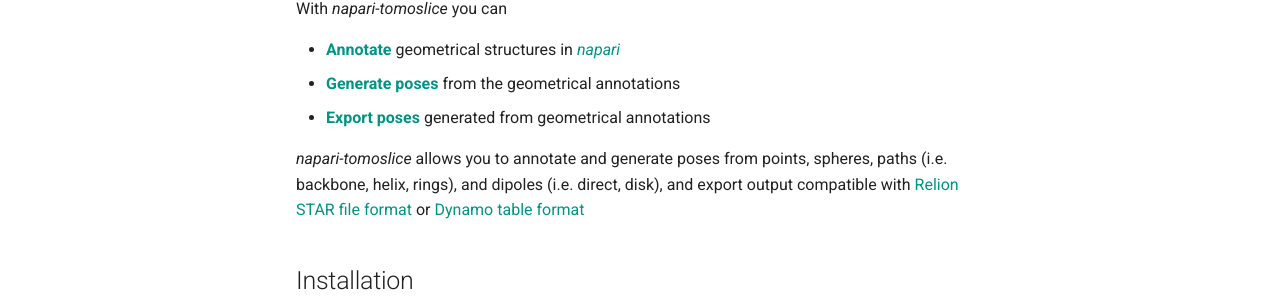
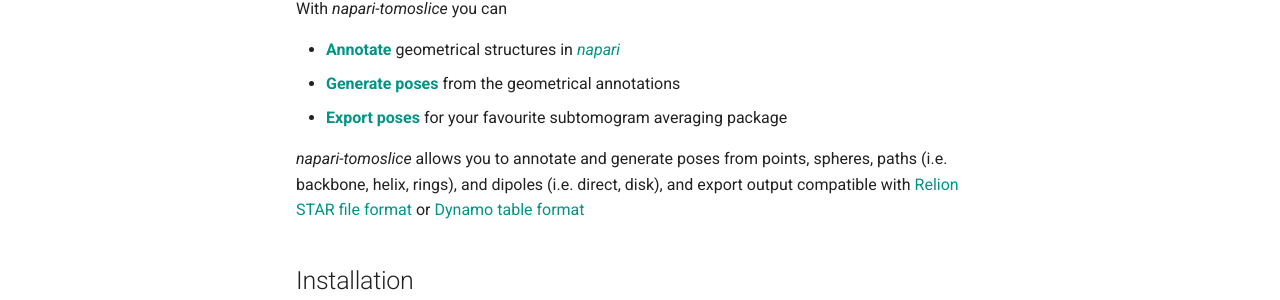
Before and after one commit to alisterburt/napari-tomoslice, an MkDocs documentation site: the page built from docs/index.md, in a window 1280 px wide. Shown: the part 251-551 px from the top of the page. Built offline with MkDocs 1.6.1 and Material for MkDocs 9.7.7, drawn with Linux system fonts in a browser that asks for light colours; comment, search, counter and statistics services are not loaded.

Commit message:
Update docs/index.md
Co-authored-by: alisterburt <alisterburt@gmail.com>

```diff
--- a/docs/index.md
+++ b/docs/index.md
@@ -7,7 +7,7 @@
 
 - [**Annotate**](annotate.md) geometrical structures in [*napari*](https://github.com/napari/napari)
 - [**Generate poses**](generate.md) from the geometrical annotations
-- [**Export poses**](export.md) generated from geometrical annotations
+- [**Export poses**](export.md) for your favourite subtomogram averaging package
 
  *napari-tomoslice* allows you to annotate and generate poses from points, spheres, paths (i.e. backbone, helix, rings), and dipoles (i.e. direct, disk),
 and export output compatible with [Relion](https://relion.readthedocs.io/en/release-5.0/) [STAR file format](https://en.wikipedia.org/wiki/Self-defining_Text_Archive_and_Retrieval) or [Dynamo table format](https://www.dynamo-em.org/w/index.php?title=Main_Page)
```
